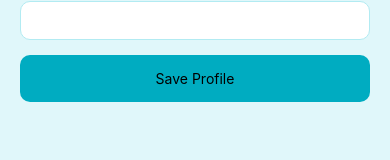
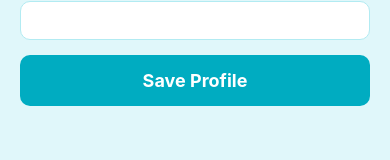
Before and after one commit to hadi-karnib/VerbalBotic-front, a React Native app in the folder verbalbotic/: screen /Profile in a window 390 px wide. Shown: the part 525-685 px from the top of the page. Built offline with nearby package versions, Linux system fonts and the light colour scheme.

Commit message:
added button text style

```diff
--- a/verbalbotic/screens/Profile.js
+++ b/verbalbotic/screens/Profile.js
@@ -156,6 +156,11 @@ const styles = StyleSheet.create({
     borderRadius: 10,
     alignItems: "center",
   },
+  buttonText: {
+    color: "#FFF",
+    fontSize: 18,
+    fontWeight: "bold",
+  },
 });
 
 export default Profile;
```
